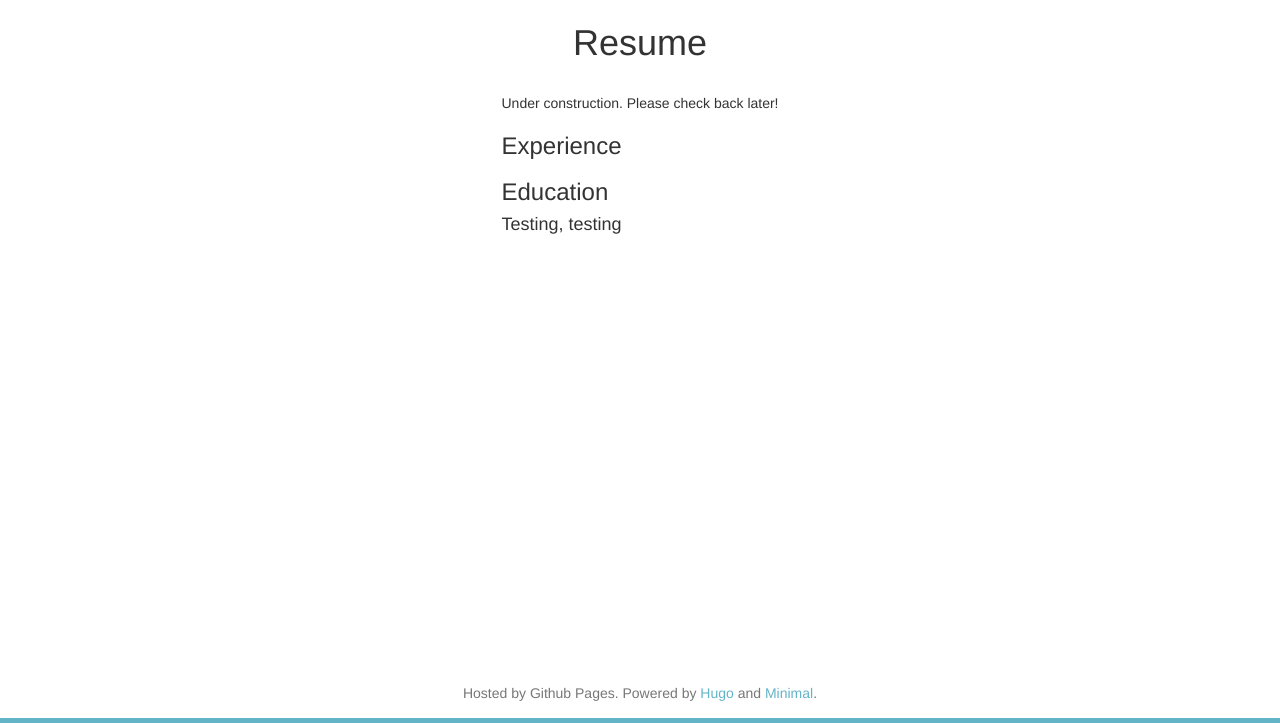
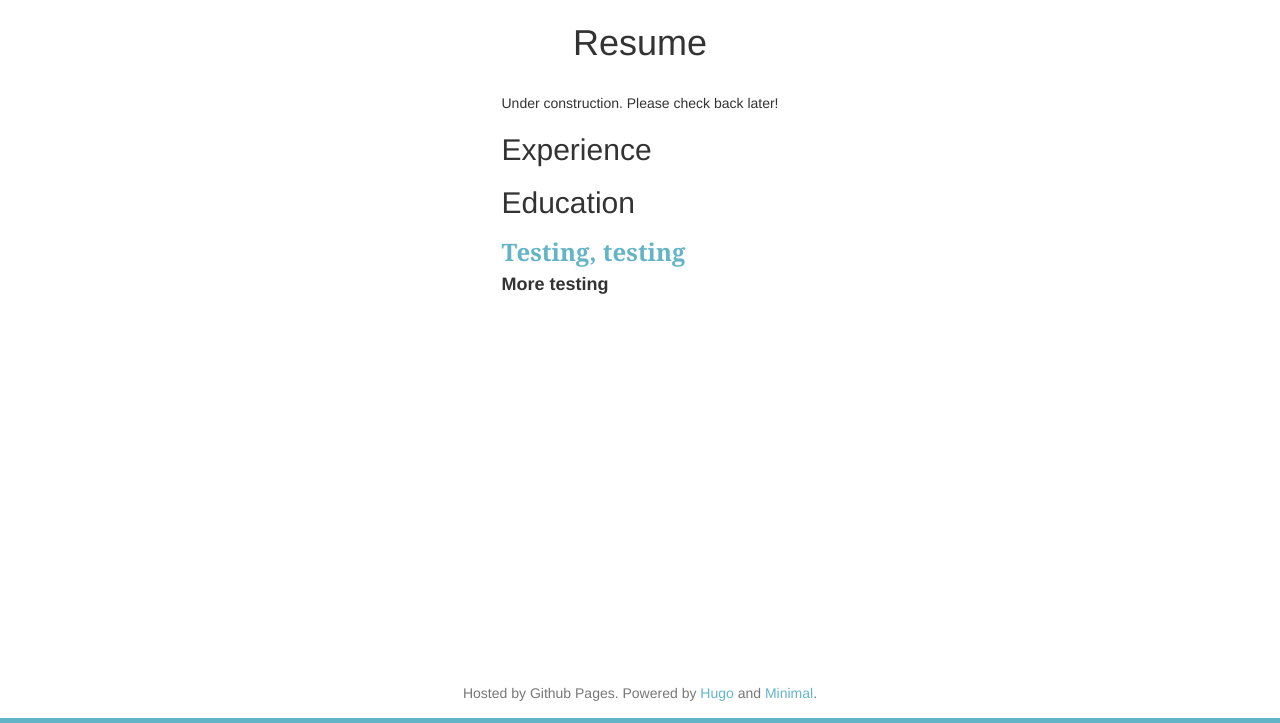
Before and after one commit to lillianzhang10/lillianzhang10.github.io, a plain HTML site: page resume/index.html in a window 1280 px wide. Shown: the part 77-800 px from the top of the page. Drawn offline with nearby package versions, Linux system fonts and the light colour scheme; a web font is replaced by a local one.

Commit message:
Made layout and stylesheet for resume

```diff
--- /dev/null
+++ b/css/resume.css
@@ -0,0 +1,10 @@
+h3 {
+  font-family: "Georgia", serif;
+  color: #64B4C8;
+  font-weight: bold;
+}
+
+h4 {
+  font-weight: bold;
+
+}
--- a/index.xml
+++ b/index.xml
@@ -18,7 +18,7 @@
 
       <guid>http://lillianzhang10.github.io/resume/</guid>
       <description> Under construction. Please check back later!
-Experience Education Testing, testing </description>
+Experience Education Testing, testing More testing </description>
     </item>
 
     <item>
--- a/resume/index.html
+++ b/resume/index.html
@@ -117,6 +117,8 @@
         </nav>
 
 
+<link rel="stylesheet" href="/css/resume.css"/>
+
 <main>
 
     <h1>Resume</h1>
@@ -125,11 +127,13 @@
 
 <p>Under construction. Please check back later!</p>
 
-<h3 id="experience">Experience</h3>
+<h2 id="experience">Experience</h2>
 
-<h3 id="education">Education</h3>
+<h2 id="education">Education</h2>
 
-<h4 id="testing-testing">Testing, testing</h4>
+<h3 id="testing-testing">Testing, testing</h3>
+
+<h4 id="more-testing">More testing</h4>
 </div>
 
 </main>
```
Also changed, not shown: 2 other files.
